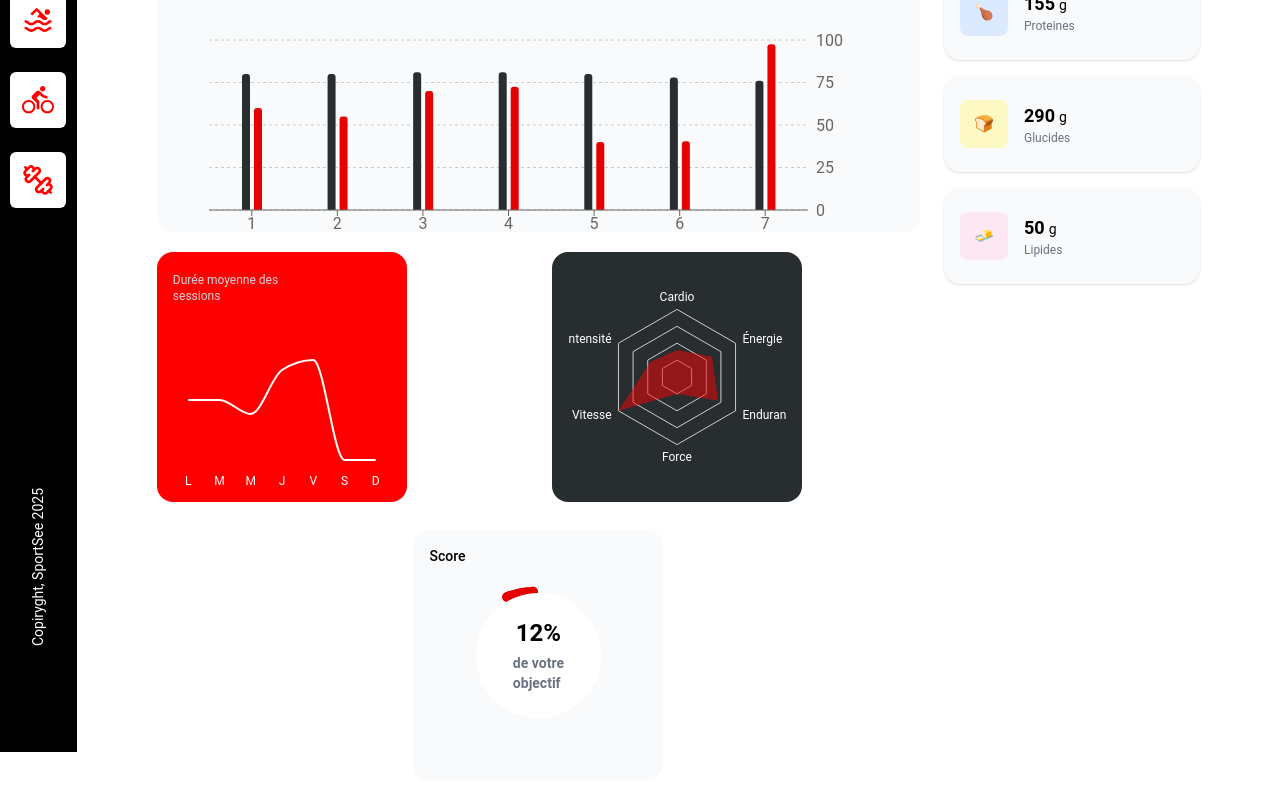
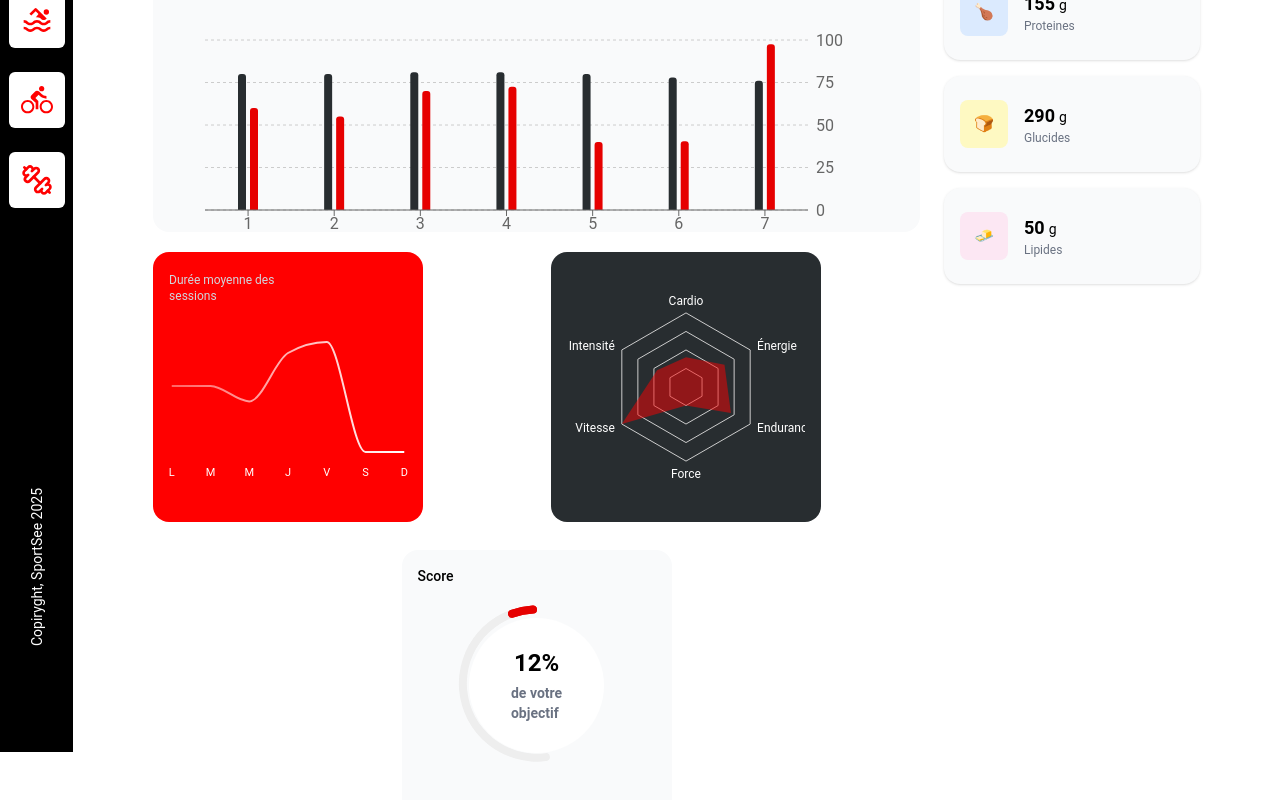
Before and after one commit to aladin002dz/my-app-sportsee, a Next.js app: page /12 in a window 1280 px wide. Shown: the part 448-1248 px from the top of the page. Built offline with nearby package versions, Linux system fonts and the light colour scheme; no server answers.

Commit message:
ajustement disque score

```diff
--- a/components/user/PerformanceChart.jsx
+++ b/components/user/PerformanceChart.jsx
@@ -33,7 +33,7 @@ export default function PerformanceChart({ data }) {
 
     return (
         // Conteneur principal avec fond gris foncé et coins arrondis
-        <div className="bg-[#282D30] rounded-2xl p-4 w-[250px] h-[250px] mx-auto">
+        <div className="bg-[#282D30] rounded-2xl p-4 w-[270px] h-[270px] mx-auto">
 
             {/* Conteneur responsive pour adapter le graphique à la taille du parent */}
             <ResponsiveContainer width="100%" height="100%">
--- a/components/user/ScoreChart.jsx
+++ b/components/user/ScoreChart.jsx
@@ -29,28 +29,30 @@ export default function ScoreChart({ score }) {
 
     return (
         // Conteneur principal du graphique avec style Tailwind
-        <div className="bg-gray-50 rounded-2xl w-[250px] h-[250px] aspect-square mx-auto relative p-4">
+        <div className="bg-gray-50 rounded-2xl w-[270px] h-[270px] aspect-square mx-auto relative p-4">
             <h2 className="text-sm font-medium mb-2">Score</h2>
 
             {/* Conteneur responsive qui ajuste le graphique à la taille du parent */}
-            <ResponsiveContainer width="100%" height="100%">
+            <ResponsiveContainer width="100%" height="75%">
                 <RadialBarChart
+                    cx="50%"
+                    cy="50%"
                     innerRadius="80%"       // rayon intérieur proportionnel
                     outerRadius="110%"      // rayon externe = taille du conteneur
                     data={data}
                     startAngle={90}         // commence en haut
-                    endAngle={280}         // sens horaire
+                    endAngle={280}
                 >
                     {/* Axe polaire pour les valeurs, ici invisible (tick=false) */}
                     <PolarAngleAxis
                         type="number"
                         domain={[0, 100]}
-                        dataKey="value"
                         tick={false}
                     />
 
                     {/* Fond de l’anneau (barre grise derrière le score) */}
                     <RadialBar
+                        background
                         data={[{ value: 100 }]}
                         dataKey="value"
                         cornerRadius="50%"
@@ -68,13 +70,14 @@ export default function ScoreChart({ score }) {
 
             {/* Disque blanc central */}
             <div className="absolute inset-0 flex items-center justify-center pointer-events-none">
-                <div className="bg-white rounded-full w-1/2 h-1/2 flex flex-col items-center justify-center">
+                <div className="bg-white rounded-full w-[50%] h-[50%] flex flex-col items-center justify-center">
                     <p className="text-2xl font-bold">{normalizedScore}%</p>
                     <p className="text-xs md:text-sm text-gray-500 mt-1 font-semibold">
                         de votre<br />objectif
                     </p>
                 </div>
             </div>
+
         </div>
     );
 }
--- a/components/user/SessionDurationChart.jsx
+++ b/components/user/SessionDurationChart.jsx
@@ -24,28 +24,14 @@ export default function SessionDurationChart({ sessions }) {
         { day: "", sessionLength: data[data.length - 1]?.sessionLength ?? 0 }, // point final fictif
     ];
 
-    /**
-    * Tooltip minimaliste affichant la durée en minutes
-    */
-    function CustomTooltip({ active, payload }) {
-        if (active && payload && payload.length) {
-            return (
-                <div className="bg-white text-black text-xs px-2 py-1 rounded shadow-md">
-                    <p>{payload[0].value} min</p>
-                </div>
-            );
-        }
-        return null;// Ne rien afficher si inactive
-    }
-
     // Labels des jours de la semaine en français (abréviations)
     const dayLabels = ["L", "M", "M", "J", "V", "S", "D"];
 
     /**
- * Formate le jour pour l'axe X en utilisant les abréviations
- * @param day - valeur du jour dans les données
- * @returns abréviation du jour
- */
+* Formate le jour pour l'axe X en utilisant les abréviations
+* @param day - valeur du jour dans les données
+* @returns abréviation du jour
+*/
     function formatDay(day) {
         if (!day) return ""; // points fictifs
         let n;
@@ -61,17 +47,37 @@ export default function SessionDurationChart({ sessions }) {
         return dayLabels[n - 1] ?? "";
     }
 
+    /**
+    * Tooltip minimaliste affichant la durée en minutes
+    */
+    function CustomTooltip({ active, payload }) {
+        if (active && payload && payload.length) {
+            return (
+                <div className="bg-white text-black text-xs px-2 py-1 rounded shadow-md">
+                    <p>{payload[0].value} min</p>
+                </div>
+            );
+        }
+        return null;// Ne rien afficher si inactive
+    }
+
     return (
         // Conteneur principal avec fond rouge semi-transparent et coins arrondis
-        <div className="bg-[#FF0000] bg-opacity-80 rounded-2xl w-[250px] h-[250px] relative">
+        <div className="bg-[#FF0000] bg-opacity-80 rounded-2xl w-[270px] h-[270px] relative">
             <h2 className="text-gray-300 text-xs mb-4 mt-5 ml-4 w-[120px]">Durée moyenne des sessions</h2>
 
             {/* Conteneur responsive pour que le graphique s'adapte */}
-            <ResponsiveContainer width="100%" height="80%">
+            <ResponsiveContainer width="100%" height="60%">
                 <LineChart
                     data={extendedData}
-                    margin={{ top: 20, right: 0, left: 0, bottom: 30 }}
+                    margin={{ top: 0, right: -20, left: -20, bottom: 0 }} // Dépassement des bords
                 >
+                    <defs>
+                        <linearGradient id="lineGradient" x1="0" y1="0" x2="1" y2="0">
+                            <stop offset="0%" stopColor="rgba(255,255,255,0.4)" />
+                            <stop offset="100%" stopColor="rgba(255,255,255,1)" />
+                        </linearGradient>
+                    </defs>
 
                     {/* Axe X (jours) */}
                     <XAxis
@@ -81,25 +87,32 @@ export default function SessionDurationChart({ sessions }) {
                         tickFormatter={formatDay}
                         tickLine={false}
                         axisLine={false}
-                        tick={{ fill: "#fff", fontSize: 12 }}
+                        tick={{ fill: "#fff", fontSize: 11 }}
                         tickMargin={10}
                         interval={0}
+                        padding={{ left: 0, right: 0 }}
                     />
 
                     {/* Axe Y caché (durée des sessions) */}
                     <YAxis dataKey="sessionLength" hide />
 
                     {/* Tooltip personnalisé */}
-                    <Tooltip content={<CustomTooltip />} />
+                    <Tooltip content={<CustomTooltip />}
+                        cursor={{ fill: "rgba(0,0,0,0.1)" }}/>
 
                     {/* Ligne représentant la durée moyenne */}
                     <Line
                         type="monotone"
                         dataKey="sessionLength"
-                        stroke="#fff"
+                        stroke="url(#lineGradient)"
                         strokeWidth={2}
                         dot={false}
-                        activeDot={{ r: 4 }}
+                        activeDot={{
+                            r: 5,
+                            stroke: "rgba(255,255,255,0.3)",
+                            strokeWidth: 5,
+                            fill: "#fff",
+                        }}
                     />
                 </LineChart>
             </ResponsiveContainer>
```
